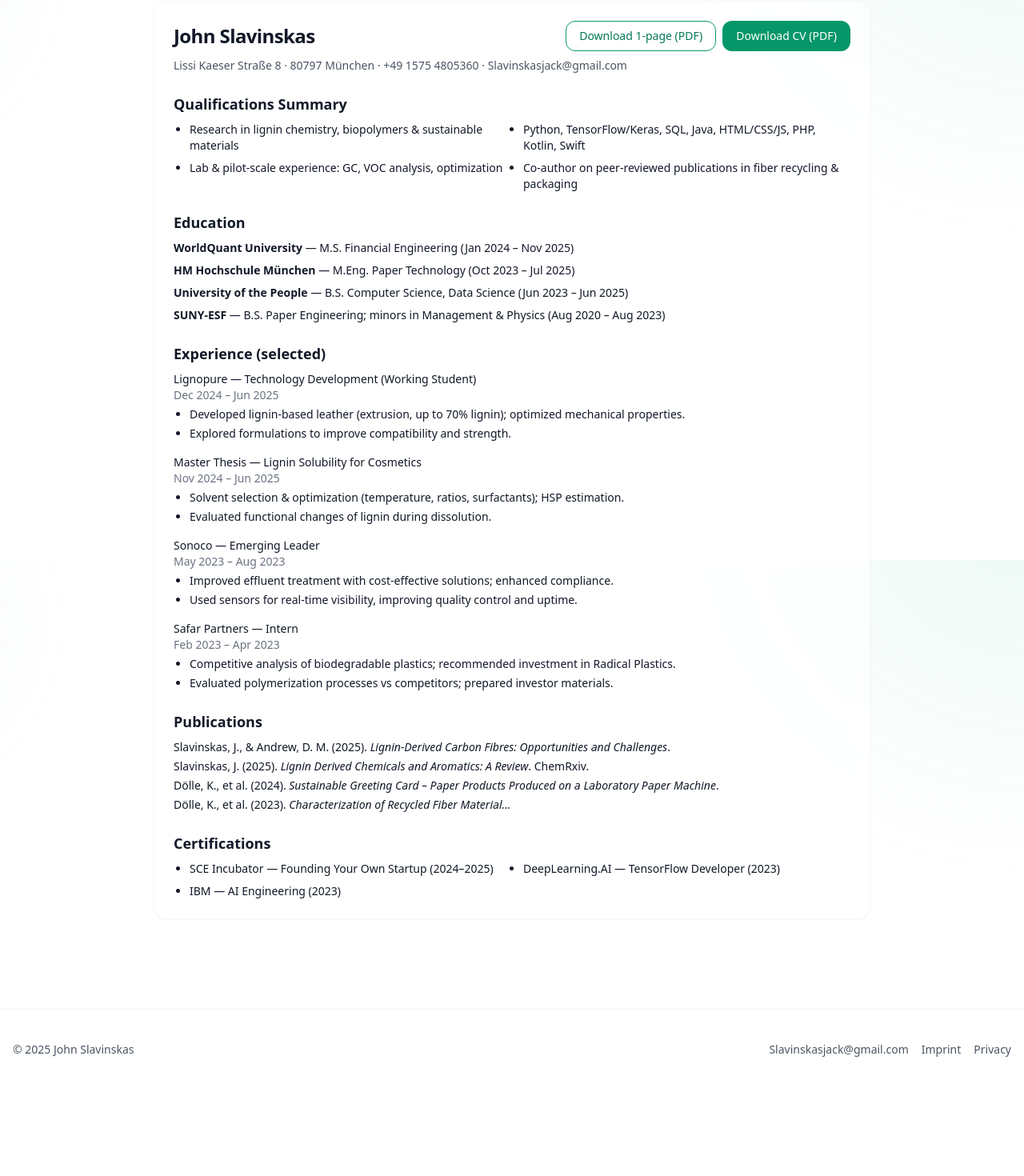
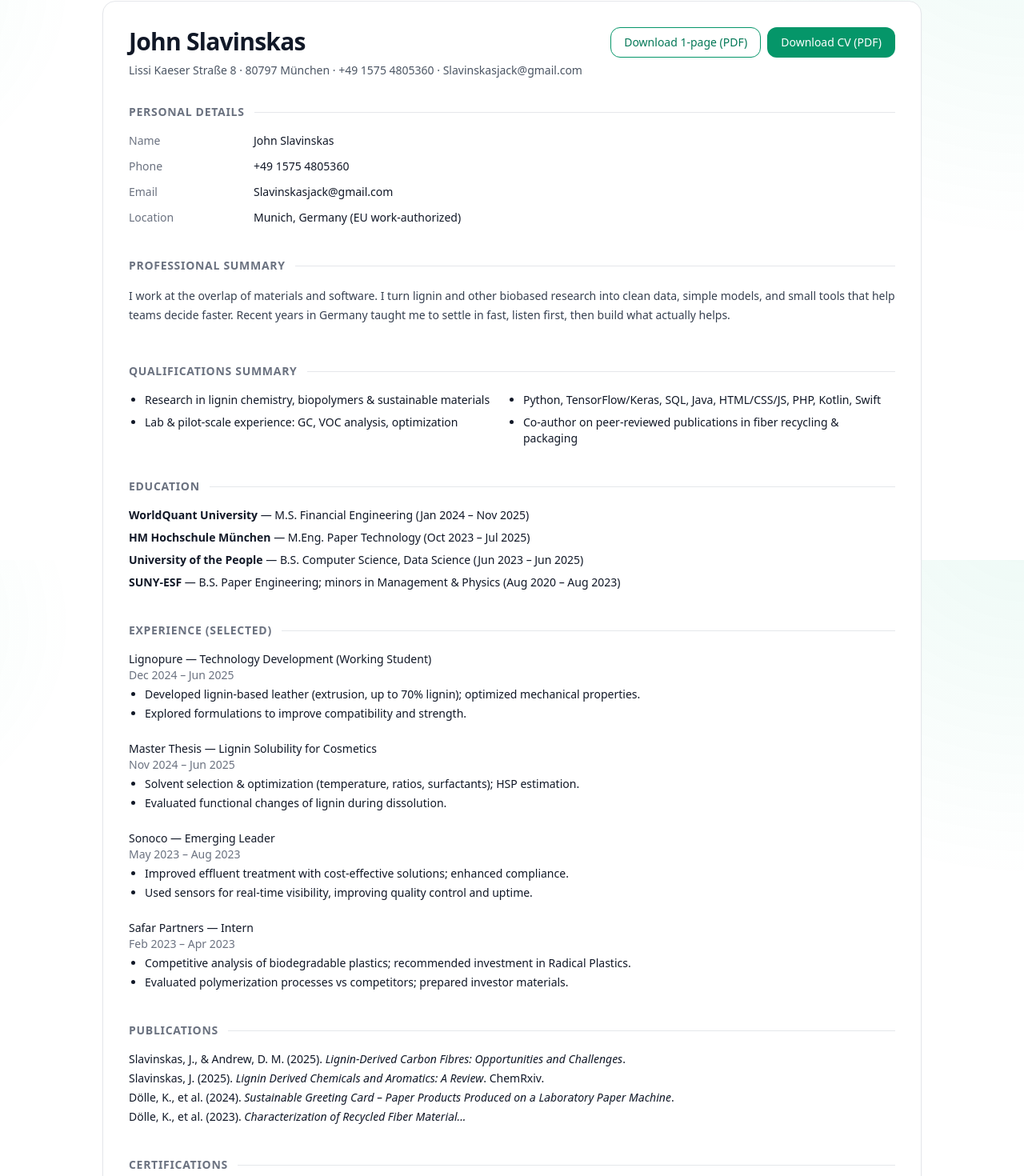
Before and after one commit to Tridude5/JohnSlavinskas, a Next.js app: page /resume in a window 1280 px wide. Shown: the part 100-1570 px from the top of the page at 80% size. Before the commit the page ends 1462 px from the top, so only its background shows below. Built offline with nearby package versions, Linux system fonts and the light colour scheme.

Commit message:
Update page.tsx

```diff
--- a/app/resume/page.tsx
+++ b/app/resume/page.tsx
@@ -1,19 +1,44 @@
-// app/resume/page.tsx
 import EmailLink from "@/components/EmailLink";
 
 export const metadata = { title: "Resume — John Slavinskas" };
+
+// Small helper to match the screenshot's heading-with-line style
+function SectionHeading({ children }: { children: React.ReactNode }) {
+  return (
+    <div className="flex items-center gap-3">
+      <h2 className="text-sm font-semibold uppercase tracking-wider text-gray-500 dark:text-gray-300">
+        {children}
+      </h2>
+      <div className="h-px flex-1 bg-gray-200 dark:bg-gray-700" />
+    </div>
+  );
+}
+
+function DetailRow({ label, value }: { label: string; value: React.ReactNode }) {
+  return (
+    <div className="grid grid-cols-[140px,1fr] gap-x-4">
+      <dt className="text-gray-500 dark:text-gray-400 text-sm">{label}</dt>
+      <dd className="text-gray-900 dark:text-gray-100 text-sm">{value}</dd>
+    </div>
+  );
+}
 
 export default function ResumePage() {
   const base = process.env.NEXT_PUBLIC_BASE_PATH || "";
 
   return (
     <div className="container py-12 print:py-0">
-      <div className="card max-w-4xl mx-auto">
-        <header>
-          <div className="flex flex-wrap items-center justify-between gap-3">
-            <h1 className="text-2xl font-bold tracking-tight">John Slavinskas</h1>
-            <div className="flex gap-2">
-              {/* Force download with suggested filenames */}
+      <div className="mx-auto max-w-5xl rounded-2xl border border-gray-200 dark:border-gray-800 bg-white dark:bg-zinc-900 shadow-sm print:shadow-none">
+        {/* Header */}
+        <div className="p-6 sm:p-8">
+          <div className="flex flex-wrap items-start justify-between gap-4">
+            <div>
+              <h1 className="text-3xl font-bold tracking-tight">John Slavinskas</h1>
+              <p className="mt-2 text-sm text-gray-600 dark:text-gray-300">
+                Lissi Kaeser Straße 8 · 80797 München · +49 1575 4805360 · <EmailLink />
+              </p>
+            </div>
+            <div className="flex gap-2 print:hidden">
               <a
                 href={`${base}/downloads/Resume%20P.pdf`}
                 download="John_Slavinskas_Resume_1p.pdf"
@@ -30,24 +55,46 @@ export default function ResumePage() {
               </a>
             </div>
           </div>
-          <p className="mt-2 text-sm text-gray-600 dark:text-gray-300">
-            Lissi Kaeser Straße 8 · 80797 München · +49 1575 4805360 · <EmailLink />
+
+          {/* Personal details */}
+          <section className="mt-8">
+            <SectionHeading>Personal Details</SectionHeading>
+            <dl className="mt-4 space-y-3">
+              <DetailRow label="Name" value="John Slavinskas" />
+              {/* <DetailRow label="Date of birth" value="DD.MM.YYYY" /> */}
+              {/* <DetailRow label="Place of birth" value="City, Country" /> */}
+              {/* <DetailRow label="Nationality" value="" /> */}
+              <DetailRow label="Phone" value={"+49 1575 4805360"} />
+              <DetailRow label="Email" value={<EmailLink />} />
+              <DetailRow label="Location" value="Munich, Germany (EU work-authorized)" />
+            </dl>
+          </section>
+
+          {/* Professional Summary */}
+          <section className="mt-10">
+            <SectionHeading>Professional Summary</SectionHeading>
+            <p className="mt-4 text-sm leading-6 text-gray-700 dark:text-gray-200">
+              I work at the overlap of materials and software. I turn lignin and other biobased
+              research into clean data, simple models, and small tools that help teams decide
+              faster. Recent years in Germany taught me to settle in fast, listen first, then
+              build what actually helps.
             </p>
-        </header>
+          </section>
 
-        <section className="mt-6">
-          <h2 className="text-lg font-semibold">Qualifications Summary</h2>
-          <ul className="mt-2 grid sm:grid-cols-2 gap-2 text-sm list-disc pl-5">
-            <li>Research in lignin chemistry, biopolymers &amp; sustainable materials</li>
+          {/* Body sections */}
+          <section className="mt-12">
+            <SectionHeading>Qualifications Summary</SectionHeading>
+            <ul className="mt-4 grid sm:grid-cols-2 gap-2 text-sm list-disc pl-5">
+              <li>Research in lignin chemistry, biopolymers & sustainable materials</li>
               <li>Python, TensorFlow/Keras, SQL, Java, HTML/CSS/JS, PHP, Kotlin, Swift</li>
-            <li>Lab &amp; pilot-scale experience: GC, VOC analysis, optimization</li>
-            <li>Co-author on peer-reviewed publications in fiber recycling &amp; packaging</li>
+              <li>Lab & pilot-scale experience: GC, VOC analysis, optimization</li>
+              <li>Co-author on peer-reviewed publications in fiber recycling & packaging</li>
             </ul>
           </section>
 
-        <section className="mt-6">
-          <h2 className="text-lg font-semibold">Education</h2>
-          <ul className="mt-2 space-y-2 text-sm">
+          <section className="mt-10">
+            <SectionHeading>Education</SectionHeading>
+            <ul className="mt-4 space-y-2 text-sm">
               <li>
                 <strong>WorldQuant University</strong> — M.S. Financial Engineering (Jan 2024 – Nov 2025)
               </li>
@@ -58,17 +105,17 @@ export default function ResumePage() {
                 <strong>University of the People</strong> — B.S. Computer Science, Data Science (Jun 2023 – Jun 2025)
               </li>
               <li>
-              <strong>SUNY-ESF</strong> — B.S. Paper Engineering; minors in Management &amp; Physics (Aug 2020 – Aug 2023)
+                <strong>SUNY-ESF</strong> — B.S. Paper Engineering; minors in Management & Physics (Aug 2020 – Aug 2023)
               </li>
             </ul>
           </section>
 
-        <section className="mt-6">
-          <h2 className="text-lg font-semibold">Experience (selected)</h2>
-          <div className="mt-2 space-y-4 text-sm">
+          <section className="mt-10">
+            <SectionHeading>Experience (selected)</SectionHeading>
+            <div className="mt-4 space-y-6 text-sm">
               <div>
                 <div className="font-medium">Lignopure — Technology Development (Working Student)</div>
-              <div className="text-gray-500">Dec 2024 – Jun 2025</div>
+                <div className="text-gray-500 dark:text-gray-400">Dec 2024 – Jun 2025</div>
                 <ul className="list-disc pl-5 mt-1 space-y-1">
                   <li>Developed lignin-based leather (extrusion, up to 70% lignin); optimized mechanical properties.</li>
                   <li>Explored formulations to improve compatibility and strength.</li>
@@ -76,15 +123,15 @@ export default function ResumePage() {
               </div>
               <div>
                 <div className="font-medium">Master Thesis — Lignin Solubility for Cosmetics</div>
-              <div className="text-gray-500">Nov 2024 – Jun 2025</div>
+                <div className="text-gray-500 dark:text-gray-400">Nov 2024 – Jun 2025</div>
                 <ul className="list-disc pl-5 mt-1 space-y-1">
-                <li>Solvent selection &amp; optimization (temperature, ratios, surfactants); HSP estimation.</li>
+                  <li>Solvent selection & optimization (temperature, ratios, surfactants); HSP estimation.</li>
                   <li>Evaluated functional changes of lignin during dissolution.</li>
                 </ul>
               </div>
               <div>
                 <div className="font-medium">Sonoco — Emerging Leader</div>
-              <div className="text-gray-500">May 2023 – Aug 2023</div>
+                <div className="text-gray-500 dark:text-gray-400">May 2023 – Aug 2023</div>
                 <ul className="list-disc pl-5 mt-1 space-y-1">
                   <li>Improved effluent treatment with cost-effective solutions; enhanced compliance.</li>
                   <li>Used sensors for real-time visibility, improving quality control and uptime.</li>
@@ -92,7 +139,7 @@ export default function ResumePage() {
               </div>
               <div>
                 <div className="font-medium">Safar Partners — Intern</div>
-              <div className="text-gray-500">Feb 2023 – Apr 2023</div>
+                <div className="text-gray-500 dark:text-gray-400">Feb 2023 – Apr 2023</div>
                 <ul className="list-disc pl-5 mt-1 space-y-1">
                   <li>Competitive analysis of biodegradable plastics; recommended investment in Radical Plastics.</li>
                   <li>Evaluated polymerization processes vs competitors; prepared investor materials.</li>
@@ -101,11 +148,11 @@ export default function ResumePage() {
             </div>
           </section>
 
-        <section className="mt-6">
-          <h2 className="text-lg font-semibold">Publications</h2>
-          <ul className="mt-2 space-y-1 text-sm">
+          <section className="mt-10">
+            <SectionHeading>Publications</SectionHeading>
+            <ul className="mt-4 space-y-1 text-sm">
               <li>
-              Slavinskas, J., &amp; Andrew, D. M. (2025). <em>Lignin-Derived Carbon Fibres: Opportunities and Challenges</em>.
+                Slavinskas, J., & Andrew, D. M. (2025). <em>Lignin-Derived Carbon Fibres: Opportunities and Challenges</em>.
               </li>
               <li>
                 Slavinskas, J. (2025). <em>Lignin Derived Chemicals and Aromatics: A Review</em>. ChemRxiv.
@@ -119,9 +166,9 @@ export default function ResumePage() {
             </ul>
           </section>
 
-        <section className="mt-6">
-          <h2 className="text-lg font-semibold">Certifications</h2>
-          <ul className="mt-2 grid sm:grid-cols-2 gap-2 text-sm list-disc pl-5">
+          <section className="mt-10">
+            <SectionHeading>Certifications</SectionHeading>
+            <ul className="mt-4 grid sm:grid-cols-2 gap-2 text-sm list-disc pl-5">
               <li>SCE Incubator — Founding Your Own Startup (2024–2025)</li>
               <li>DeepLearning.AI — TensorFlow Developer (2023)</li>
               <li>IBM — AI Engineering (2023)</li>
@@ -129,5 +176,6 @@ export default function ResumePage() {
           </section>
         </div>
       </div>
+    </div>
   );
 }
```
Lines whose indentation alone changed are shown as unchanged.
